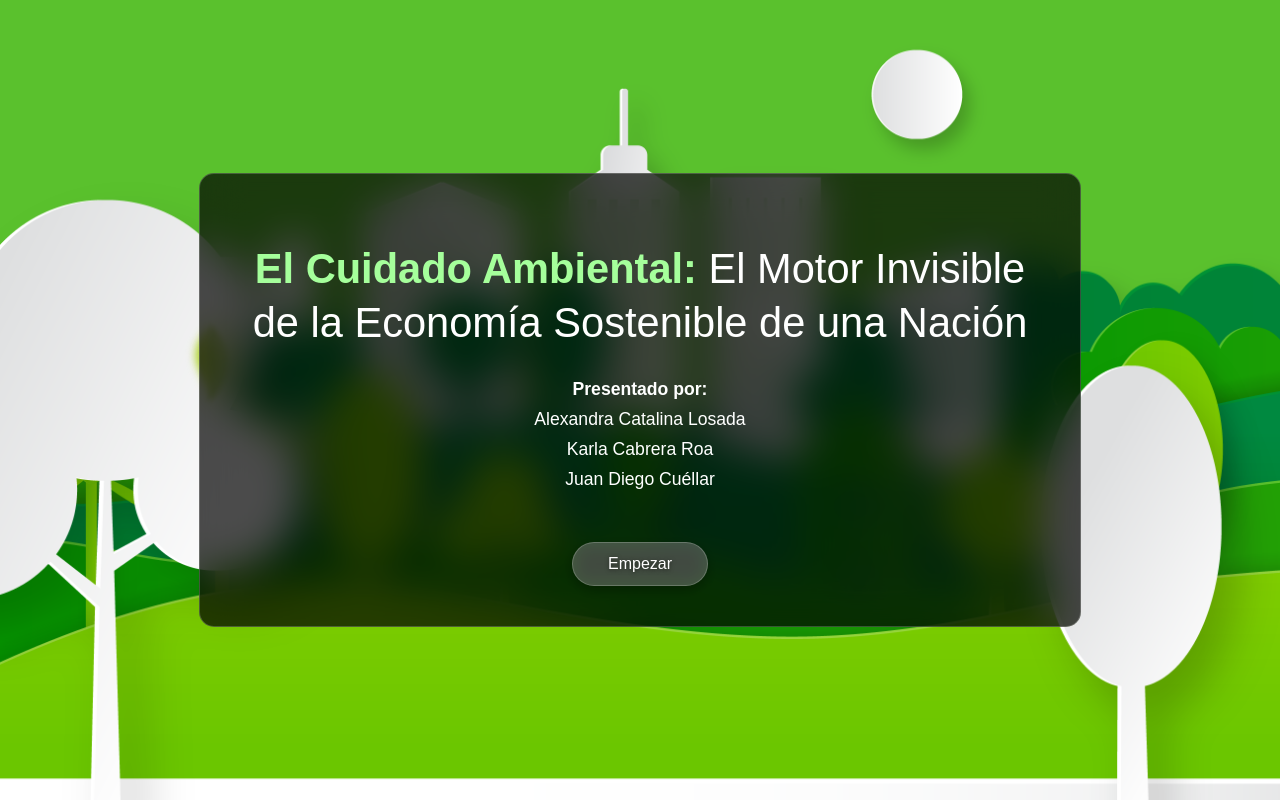
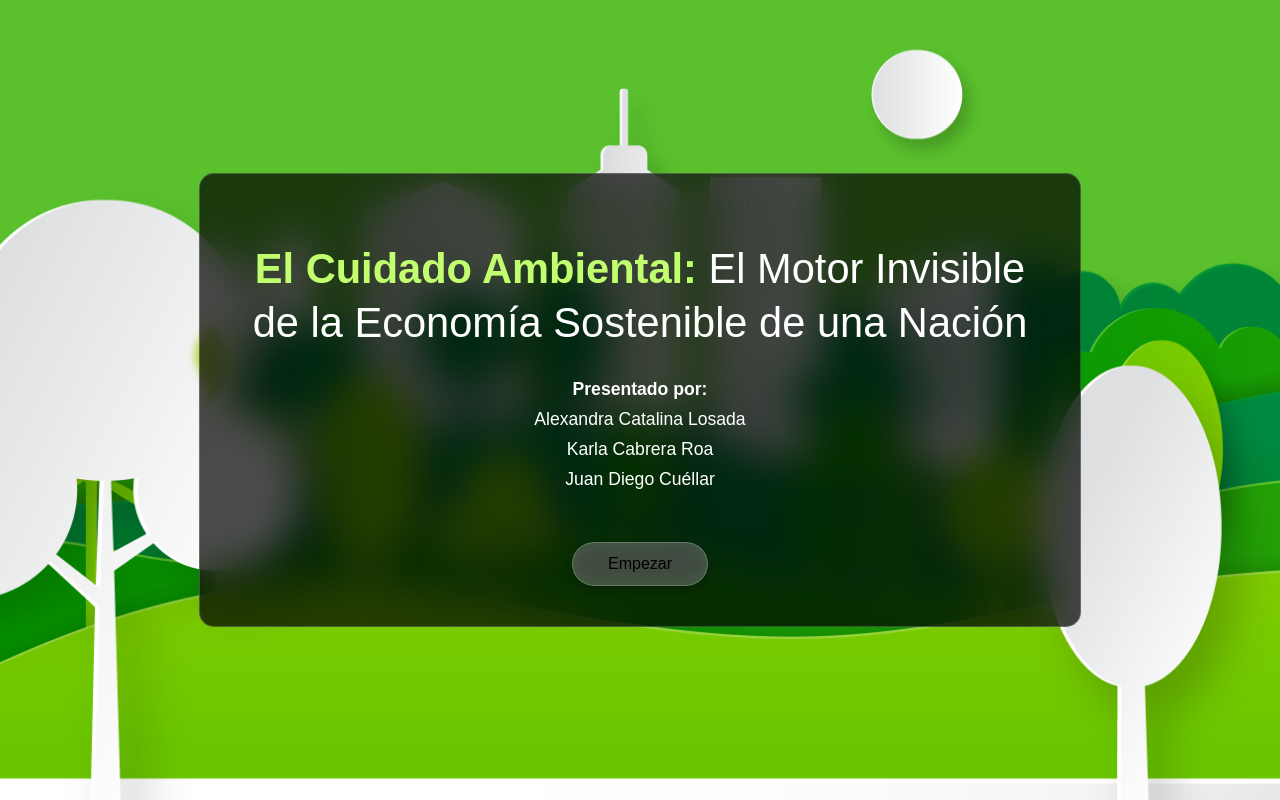
Before and after one commit to juancuellar030/sustainable-economy-presentation, a plain HTML site: page index.html in a window 1280 px wide. Drawn offline with Linux system fonts and the light colour scheme; a web font is replaced by a local one.

Commit message:
Update style.css

```diff
--- a/style.css
+++ b/style.css
@@ -30,7 +30,7 @@ h2 {
     margin-bottom: 25px;
 }
 .highlight-green {
-    color: #a5ff9b; /* A pleasant, not-too-dark green */
+    color: #C2FF6E; /* A pleasant, not-too-dark green */
 }
 p, li {
     font-size: 1.1rem;
@@ -177,7 +177,7 @@ strong {
     display: inline-block;
     padding: 12px 35px;
     background-color: rgba(255, 255, 255, 0.25);
-    color: white;
+    color: black;
     text-decoration: none;
     border-radius: 50px;
     margin-top: 30px;
@@ -191,7 +191,6 @@ strong {
     font-weight: 400; /* Changed from 700 to match the font's native weight */
     backdrop-filter: blur(10px);
 
-    text-shadow: 0px 1px 4px rgba(0, 0, 0, 0.5);
     box-shadow: 0px 4px 12px rgba(0, 0, 0, 0.3);
 }
 
```
